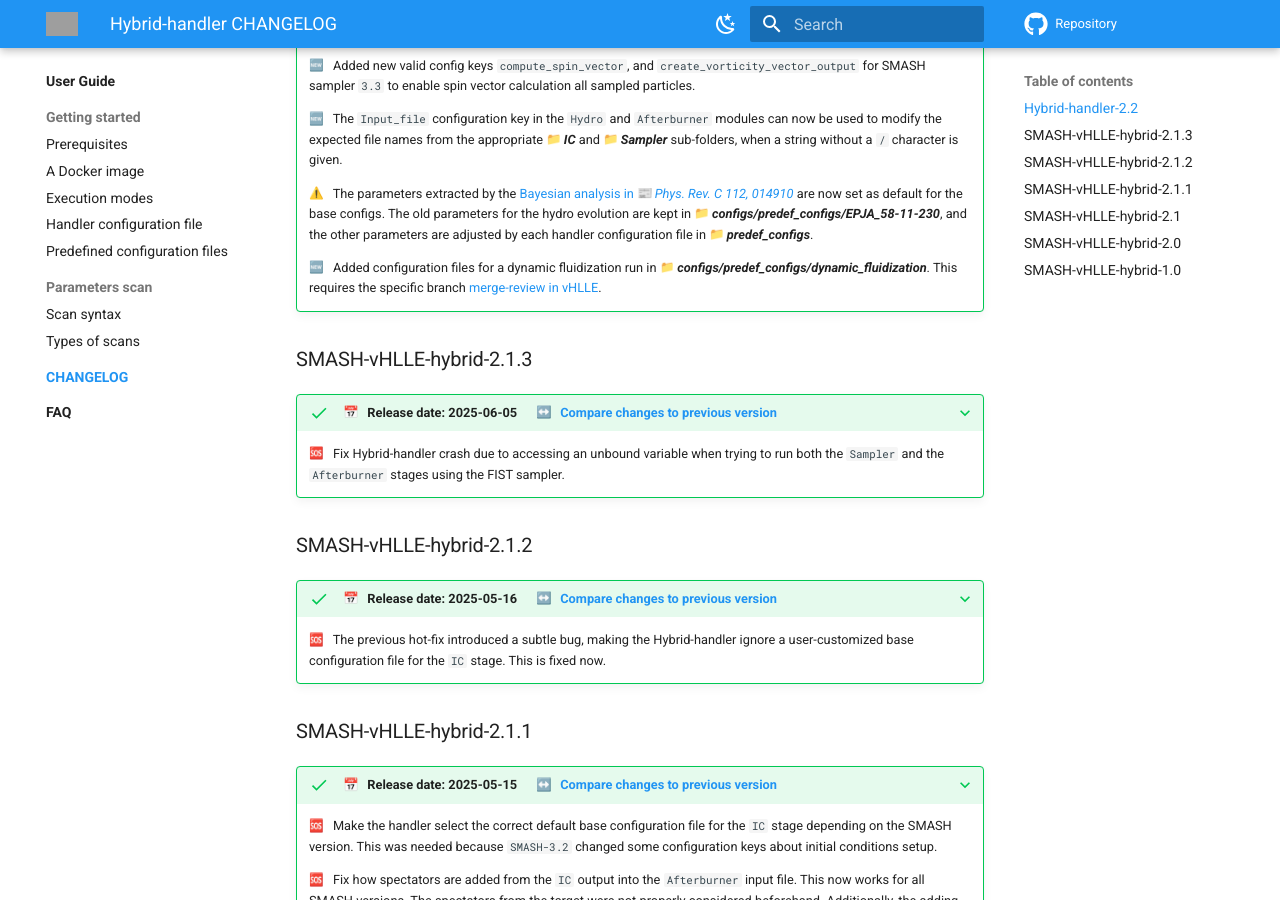
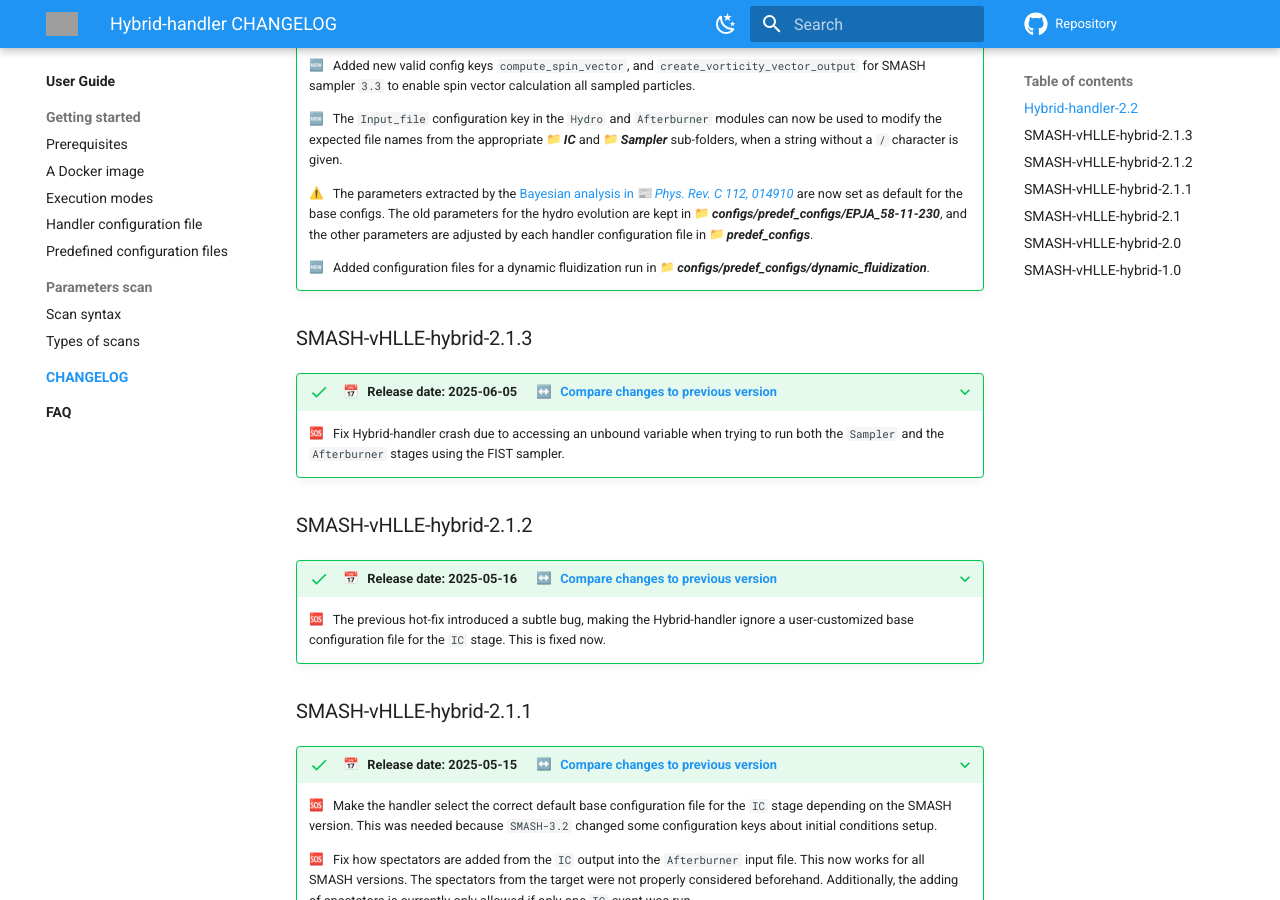
Before and after one commit to smash-transport/smash-vhlle-hybrid, an MkDocs documentation site: the page built from docs/user/CHANGELOG/index.md, in a window 1280 px wide and 900 px high, scrolled down 1076 px. Built offline with MkDocs 1.6.1 and Material for MkDocs 9.7.7, drawn with Linux system fonts in a browser that asks for light colours; emoji names are drawn with the system emoji font; comment, search, counter and statistics services are not loaded; the version menu is left out; grey boxes are pictures that could not be loaded.

Commit message:
Remove link to specific branch for dynamic fluidization

```diff
--- a/docs/user/CHANGELOG/index.md
+++ b/docs/user/CHANGELOG/index.md
@@ -67,7 +67,7 @@ Given a version number `X.Y.Z`,
 
     :warning: &nbsp; The parameters extracted by the [Bayesian analysis in :newspaper: *Phys. Rev. C 112, 014910*](https://journals.aps.org/prc/abstract/10.1103/rzml-rjxz) are now set as default for the base configs. The old parameters for the hydro evolution are kept in :file_folder: ***configs/predef_configs/EPJA_58-11-230***, and the other parameters are adjusted by each handler configuration file in :file_folder: ***predef_configs***.
 
-    :new: &nbsp; Added configuration files for a dynamic fluidization run in :file_folder: ***configs/predef_configs/dynamic_fluidization***. This requires the specific branch [merge-review in vHLLE](https://github.com/yukarpenko/vhlle/tree/merge-review).
+    :new: &nbsp; Added configuration files for a dynamic fluidization run in :file_folder: ***configs/predef_configs/dynamic_fluidization***.
 
 ### SMASH-vHLLE-hybrid-2.1.3
 
```
Also changed, not shown: docs/user/predefined_configs.md (+1 -1 lines).
